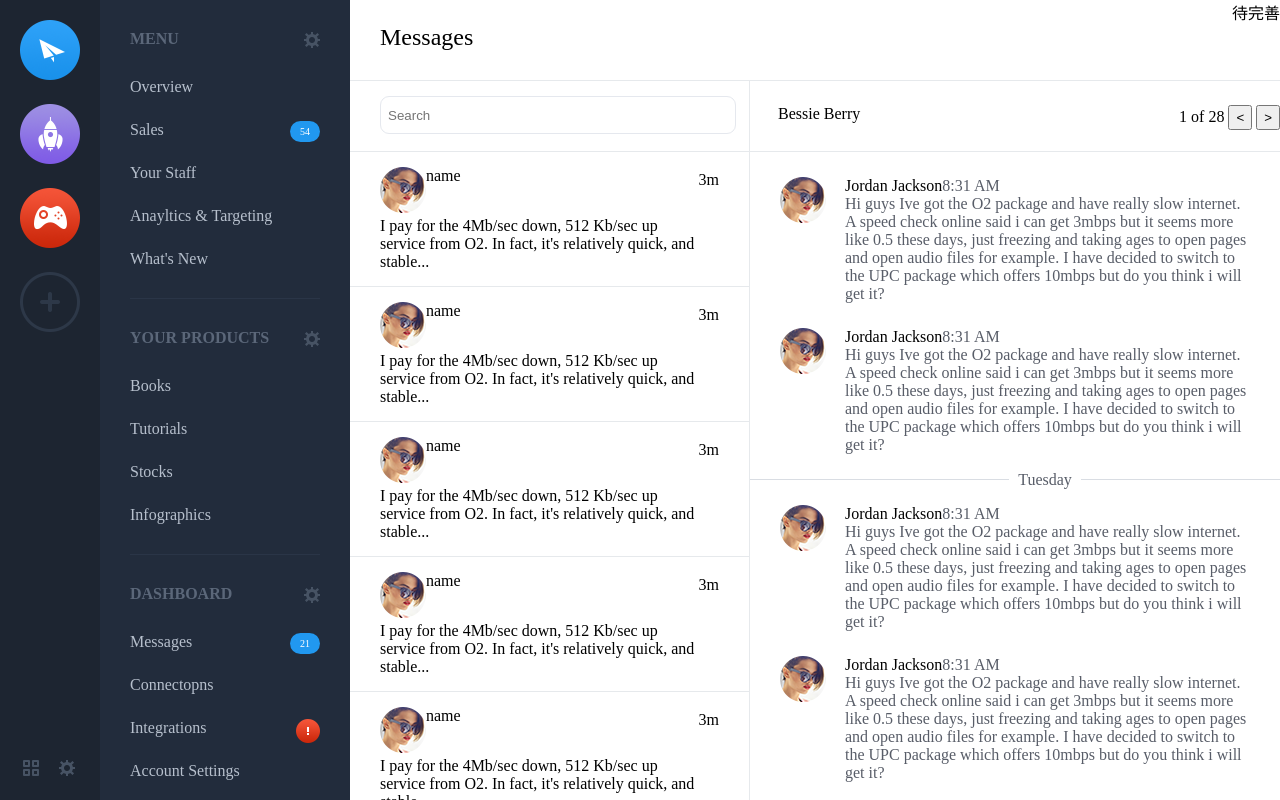
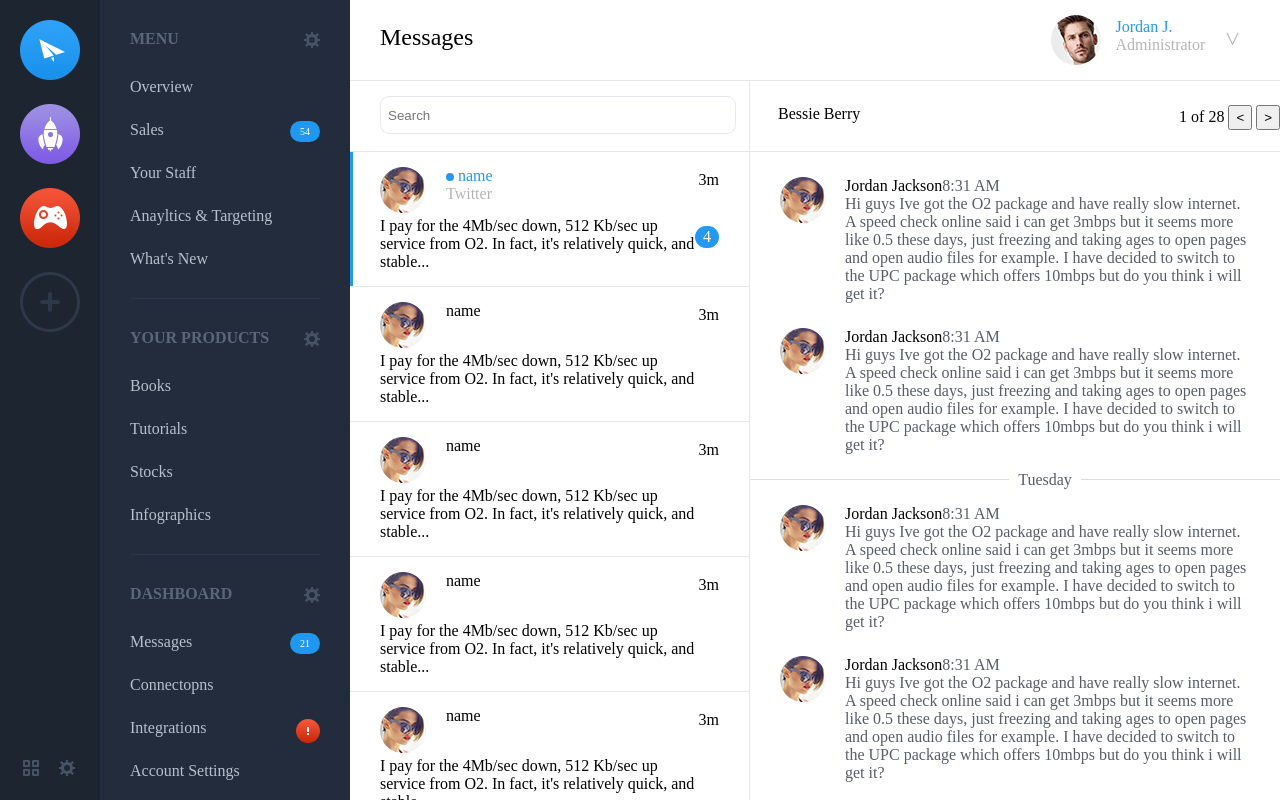
Before and after one commit to eeeecw/ife2018, a plain HTML site: page zero-based/12/index.html in a window 1280 px wide. Drawn offline with Linux system fonts and the light colour scheme.

Commit message:
zero day12

```diff
--- a/zero-based/12/images/css.css
+++ b/zero-based/12/images/css.css
@@ -151,6 +151,35 @@ html,body{width: 100%; height: 100%; }
 }
 .nav3 .me{
     float: right;
+    padding: 15px 30px 0 0;
+    color: #b5b5b5;
+}
+.nav3 .head{
+    border-radius: 40px;
+    overflow: hidden;
+    height: 50px;
+    width: 50px;
+    margin-right: 15px;
+}
+.nav3 .head,.nav3 .name,.nav3 .drop{
+    float: left;
+}
+.nav3 .me .name{
+    padding-top: 3px;
+    margin-right: 8px;
+}
+.nav3 .me .name a,.nav3 .me .name span{
+    display: block;
+}
+.nav3 .me .name a{
+    color: #2399f1;
+    text-decoration: none;
+}
+.nav3 .drop{
+    transform: rotate(270deg);
+    font-size: 26px;
+    height: 26px;
+    padding-right: 22px;
 }
 .m-l-top input{
     margin-left: 30px;
@@ -164,6 +193,45 @@ html,body{width: 100%; height: 100%; }
 .m-l-content li{
     padding: 15px 30px;
     border-bottom: 1px solid #e6e9ec;
+    position: relative;
+}
+.m-l-content .name{
+    margin-left: 20px;
+}
+.m-l-content .name p {
+    color: #b5b5b5;
+}
+.m-l-content .b{
+    position: relative;
+}
+.m-l-content .b span{
+    background-color: #2399f1;
+    position: absolute;
+    top: 9px;
+    right: 0;
+    padding: 2px 8px;
+    border-radius: 13px;
+    color: white;
+}
+.m-l-content li.active::before{
+    content: "";
+    position: absolute;
+    top: 0;
+    left: 0;
+    height: 100%;
+    width: 3px;
+    background-color: #2399f1;
+}
+.m-l-content li.active .name{
+    color: #2399f1;
+}
+.m-l-content li.active .name::before{
+    content: "";
+    display: inline-block;
+    width: 8px;
+    height: 8px;
+    border-radius: 5px;
+    background-color: #2399f1;
 }
 .h{
     overflow: hidden;
--- a/zero-based/12/index.html
+++ b/zero-based/12/index.html
@@ -65,7 +65,14 @@
         <nav class="nav3">
             <div class="title">Messages</div>
             <div class="me">
-                待完善
+                <div class="head">
+                    <img src="./images/4-1.png" alt="">
+                </div>
+                <div class="name">
+                    <a href="#">Jordan J.</a>
+                    <span>Administrator</span>
+                </div>
+                <div class="drop"><</div>
             </div>
         </nav>
         <div class="main">
@@ -75,13 +82,14 @@
                 </div>
                 <div class="m-l-content">
                     <ul>
-                        <li>
+                        <li class="active">
                             <div class="h">
                                 <div class="head">
                                     <img src="./images/3-1.png" alt="">
                                 </div>
                                 <div class="name">
                                     name
+                                    <p>Twitter</p>
                                 </div>
                                 <div class="time">
                                     3m
@@ -89,6 +97,7 @@
                             </div>
                             <div class="b">
                                 <p>I pay for the 4Mb/sec down, 512 Kb/sec up service from O2. In fact, it's relatively quick, and stable...</p>
+                                <span>4</span>
                             </div>
                         </li>
                         <li>
```
Also changed, not shown: zero-based/12/images/4-1.png (added).
